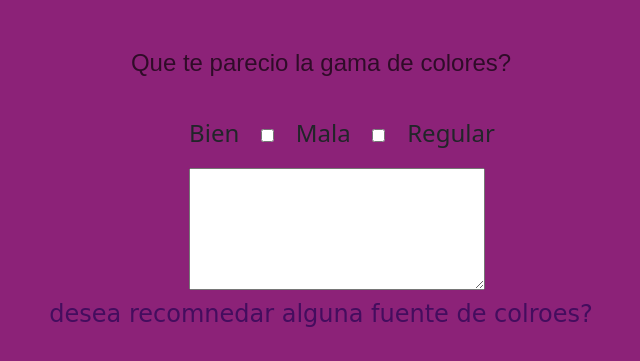
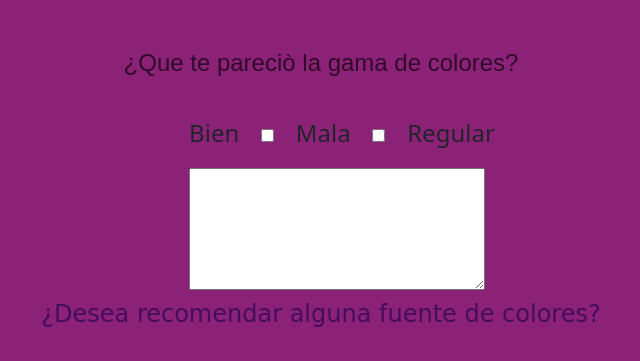
Before and after one commit to LucianoDiazFranco/CurriculumWeb, a plain HTML site: page pages/series.html in a window 1280 px wide. Shown: the part 1728-2089 px from the top of the page, 319-959 px from the left. Drawn offline with nearby package versions, Linux system fonts and the light colour scheme; a web font is replaced by a local one.

Commit message:
correccion de errores

```diff
--- a/pages/series.html
+++ b/pages/series.html
@@ -90,7 +90,7 @@
                                 <input  type="radio" name="estado" >
                             </div>
                             <div >
-                                <p  id="chackbox"class="fs-4 mt-5 text-center"> Que te parecio la gama de colores?</p>
+                                <p  id="chackbox"class="fs-4 mt-5 text-center"> ¿Que te pareciò la gama de colores?</p>
                                 <label id="colores" class="radio fs-4 ">Bien</label>
                                 <input  type="checkbox" name="estado" >
                                 <label  class="radio fs-4">Mala</label>
@@ -100,7 +100,7 @@
                             </div>
                             <div >
                                 <textarea name="" id="colores" cols="30" rows="5"></textarea>
-                                <p class="fs-4 text-center">desea recomnedar alguna fuente de colroes?</p>
+                                <p class="fs-4 text-center">¿Desea recomendar alguna fuente de colores?</p>
                             </div>
 
                             <button type="submit" class="btn btn-outline-dark border-3 mt-3 ">Enviar</button>
```
